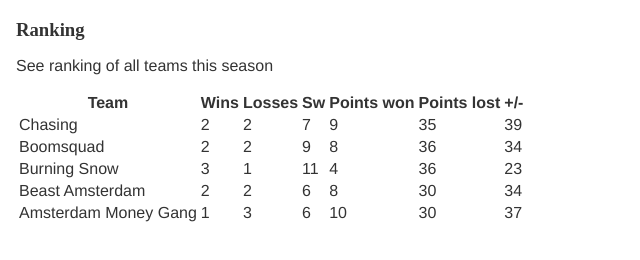
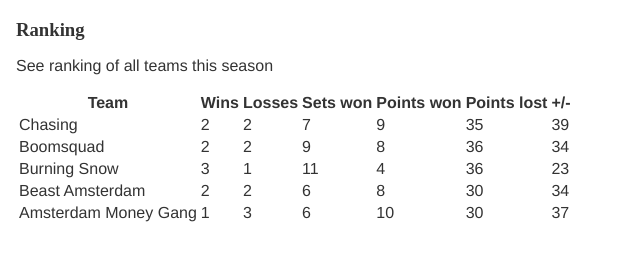
Before and after one commit to simonelindeboom/Frontend---, a plain HTML site: page DT1/index.html in a window 1280 px wide. Shown: the part 112-372 px from the top of the page, without its empty margins (0-640 px from the left). Drawn offline with Linux system fonts and the light colour scheme.

Commit message:
naamgeving html veranderd

```diff
--- a/DT1/index.html
+++ b/DT1/index.html
@@ -29,7 +29,7 @@
 	                    <th>Team</th>
 	                    <th>Wins</th>
 	                    <th>Losses</th>
-	                    <th>Sw</th>
+	                    <th>Sets won</th>
 	                    <th>Points won</th>
 	                    <th>Points lost</th>
 	                    <th>+/-</th>
```
